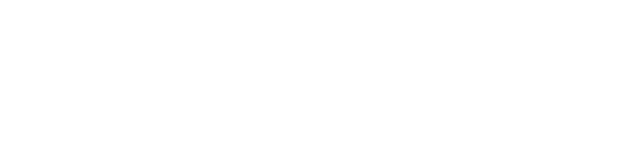
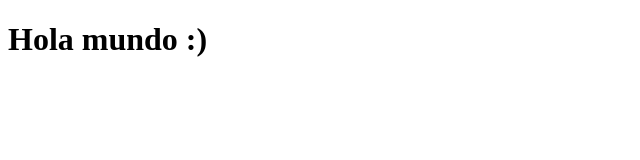
Before and after one commit to NasalDooor3097/oro, a plain HTML site: page index.html in a window 1280 px wide. Shown: the whole page, without its empty margins (0-640 px from the left). Drawn offline with nearby package versions, Linux system fonts and the light colour scheme.

Commit message:
otra actualizacion

```diff
--- a/index.html
+++ b/index.html
@@ -11,6 +11,11 @@
 </head>
 <body>
 
+    <header>
+
+        <h1> Hola mundo  :) </h1>
+    </header>
+
 
     <script src="http://cdn.jsdelivr.net/npm/swiper/swiper-bundle.min.js"></script>
 
```
